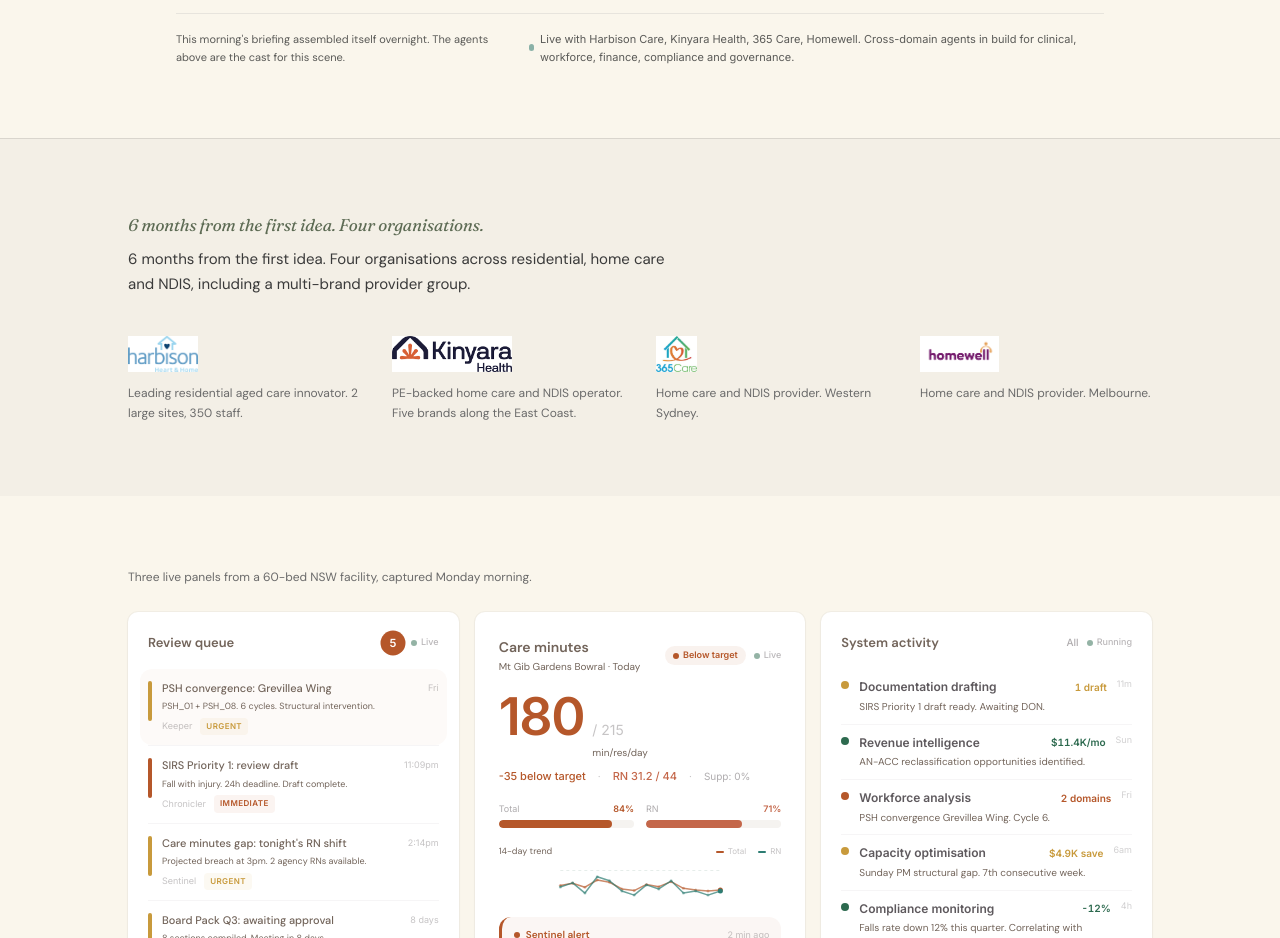
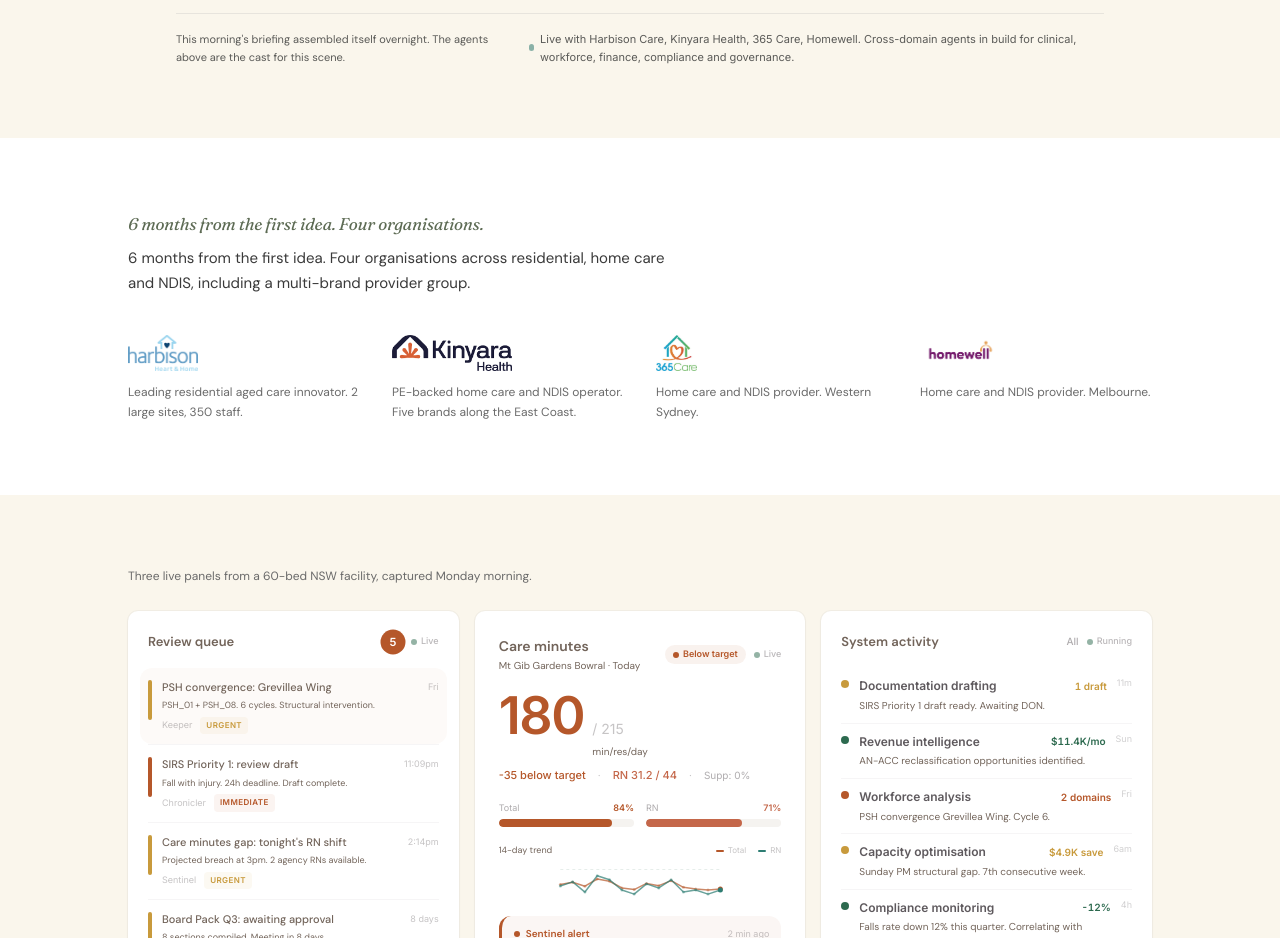
Before and after one commit to campbell-mc/website, a Next.js app in the folder apps/web/: page /v2 in a window 1280 px wide. Shown: the part 1600-2538 px from the top of the page. Built offline with nearby package versions, Linux system fonts and the light colour scheme.

Commit message:
Client proof section: white background for logo readability
Co-Authored-By: Claude Opus 4.6 (1M context) <noreply@anthropic.com>

```diff
--- a/apps/web/app/v2/page.tsx
+++ b/apps/web/app/v2/page.tsx
@@ -1681,7 +1681,7 @@ function LiveFacilityView() {
 
 function ClientProof() {
   return (
-    <section style={{ backgroundColor: C.canvas, borderTop: `0.5px solid ${C.border}` }}>
+    <section style={{ backgroundColor: "#FFFFFF" }}>
       <div className="max-w-6xl mx-auto px-6 lg:px-16 py-14 lg:py-18">
         {/* Eyebrow + lead */}
         <p className="text-[17px] mb-2" style={{ fontFamily: fraunces, fontStyle: "italic", letterSpacing: "-0.01em", color: C.teal }}>6 months from the first idea. Four organisations.</p>
```
